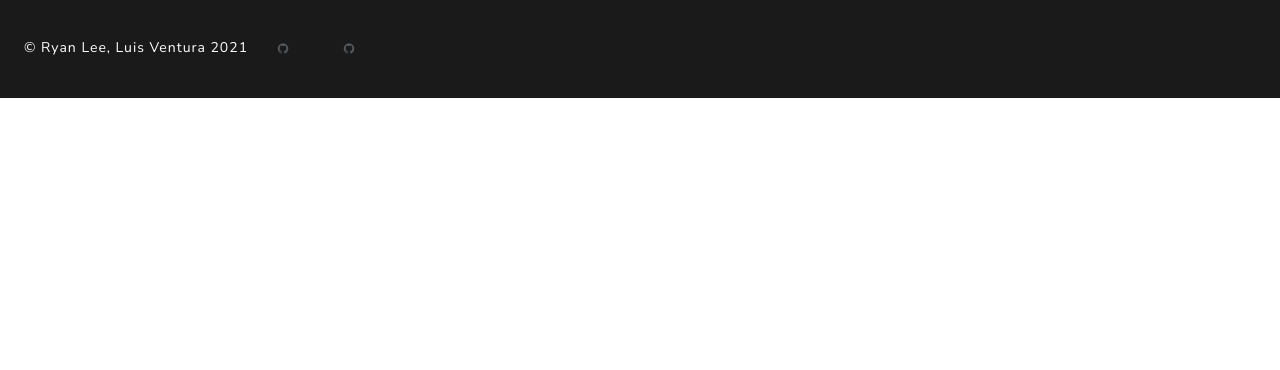
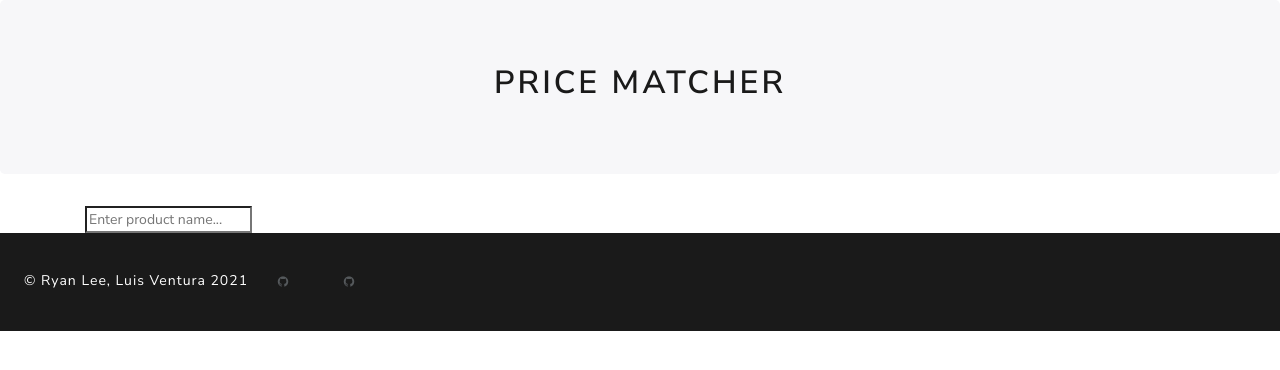
Before and after one commit to ryd0g/spr-int, a plain HTML site: page index.html in a window 1280 px wide. Drawn offline with nearby package versions, Linux system fonts and the light colour scheme.

Commit message:
added base title and search input

```diff
--- a/index.html
+++ b/index.html
@@ -29,6 +29,18 @@
     <title>Document</title>
   </head>
   <body>
+    <!--title-->
+    <section id="title">
+      <div class="jumbotron text-center">
+        <h1>Price Matcher</h1>
+      </div>
+    </section>
+    <!--search-->
+    <section id="search">
+      <div class="container">
+        <input type="search" placeholder="Enter product name..." />
+      </div>
+    </section>
     <!--footer -->
     <section id="footer">
       <div class="footer bg-primary p-4 text-white">
```
